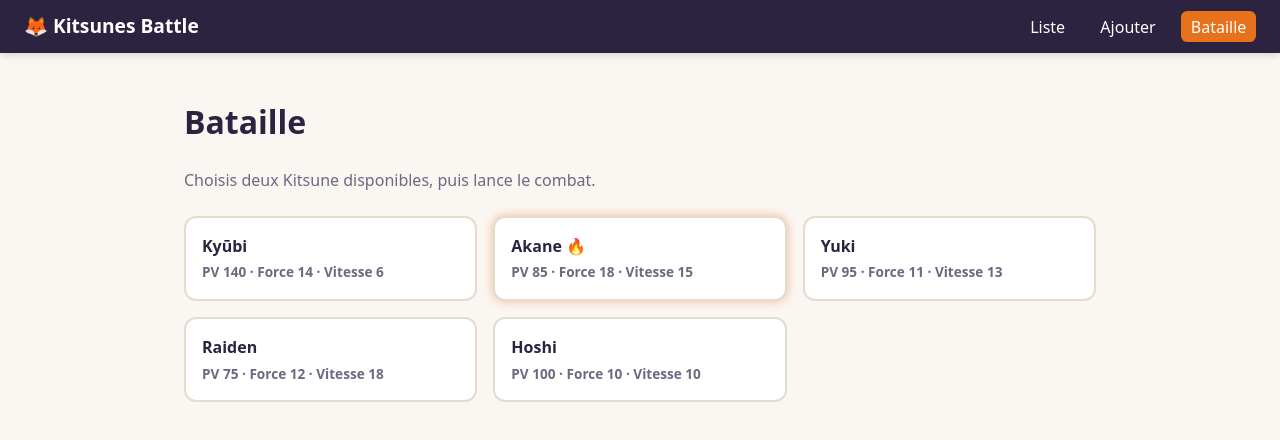
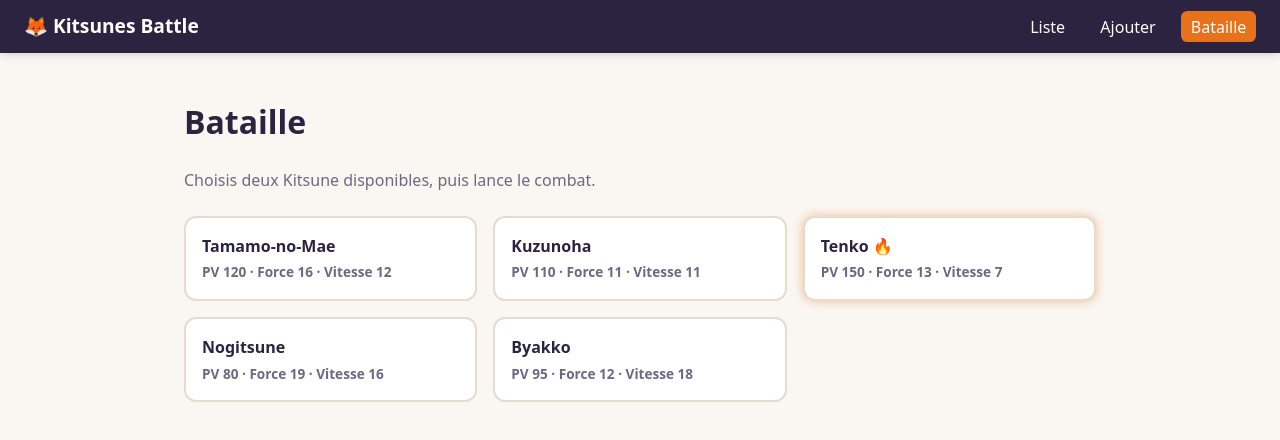
Before and after one commit to Souftq/tp-note-WEB-Taiq-Soufiane, an Angular app: page /bataille in a window 1280 px wide. Shown: the top 440 px of the page. Built offline with nearby package versions, Linux system fonts and the light colour scheme.

Commit message:
feat(kitsunes): Kitsune de départ inspirés de la mythologie japonaise
Tamamo-no-Mae, Kuzunoha, Tenko, Nogitsune et Byakko remplacent les
noms inventés. Leurs statistiques reflètent leur légende.

```diff
--- a/src/app/kitsunes/gestion-kitsunes.ts
+++ b/src/app/kitsunes/gestion-kitsunes.ts
@@ -8,51 +8,56 @@ const DUREE_REPOS_MS = 60_000;
 export class GestionKitsunes {
   private readonly listeKitsunes = signal<Kitsune[]>([
     {
-      nom: 'Kyūbi',
-      description: 'Le doyen aux neuf queues. Lent, mais rien ne semble pouvoir le faire tomber.',
-      pv: 140,
-      force: 14,
-      vitesse: 6,
+      nom: 'Tamamo-no-Mae',
+      description:
+        "La plus célèbre des renardes à neuf queues. Elle a charmé la cour impériale avant d'être démasquée.",
+      pv: 120,
+      force: 16,
+      vitesse: 12,
       enRepos: false,
-      victoires: 4,
+      victoires: 5,
       boost: false,
     },
     {
-      nom: 'Akane',
-      description: 'Renarde de feu au caractère explosif, elle frappe toujours la première.',
-      pv: 85,
-      force: 18,
-      vitesse: 15,
+      nom: 'Kuzunoha',
+      description:
+        "Renarde blanche messagère d'Inari, aussi sage que protectrice. Mère légendaire d'Abe no Seimei.",
+      pv: 110,
+      force: 11,
+      vitesse: 11,
       enRepos: false,
       victoires: 2,
+      boost: false,
+    },
+    {
+      nom: 'Tenko',
+      description:
+        'Kitsune céleste millénaire. Lent à se mettre en mouvement, mais presque impossible à mettre à terre.',
+      pv: 150,
+      force: 13,
+      vitesse: 7,
+      enRepos: false,
+      victoires: 3,
       boost: true,
     },
     {
-      nom: 'Yuki',
-      description: 'Née pendant une tempête de neige, elle esquive plus qu’elle ne cogne.',
-      pv: 95,
-      force: 11,
-      vitesse: 13,
+      nom: 'Nogitsune',
+      description:
+        'Renard sauvage et malicieux qui sème le chaos partout où il passe. Il frappe fort, mais encaisse mal.',
+      pv: 80,
+      force: 19,
+      vitesse: 16,
       enRepos: false,
       victoires: 1,
       boost: false,
     },
     {
-      nom: 'Raiden',
-      description: 'Il court plus vite que l’éclair dont il porte le nom.',
-      pv: 75,
+      nom: 'Byakko',
+      description:
+        "Esprit au pelage blanc, bienveillant et vif comme le vent. Il manque encore d'expérience.",
+      pv: 95,
       force: 12,
       vitesse: 18,
-      enRepos: false,
-      victoires: 3,
-      boost: false,
-    },
-    {
-      nom: 'Hoshi',
-      description: 'Une jeune renarde qui ne sort que la nuit. Encore inexpérimentée.',
-      pv: 100,
-      force: 10,
-      vitesse: 10,
       enRepos: false,
       victoires: 0,
       boost: false,
@@ -65,7 +70,7 @@ export class GestionKitsunes {
     return this.listeKitsunes().find((kitsune) => kitsune.nom === nom);
   }
 
-  /** La comparaison ignore la casse et les espaces autour : "akane " est pris si "Akane" existe. */
+  /** La comparaison ignore la casse et les espaces autour : "tenko " est pris si "Tenko" existe. */
   nomDisponible(nom: string): boolean {
     const nomNormalise = nom.trim().toLowerCase();
     return !this.listeKitsunes().some((kitsune) => kitsune.nom.toLowerCase() === nomNormalise);
```
Also changed, not shown: 1 other file (tests, documents, lock files or other folders).
